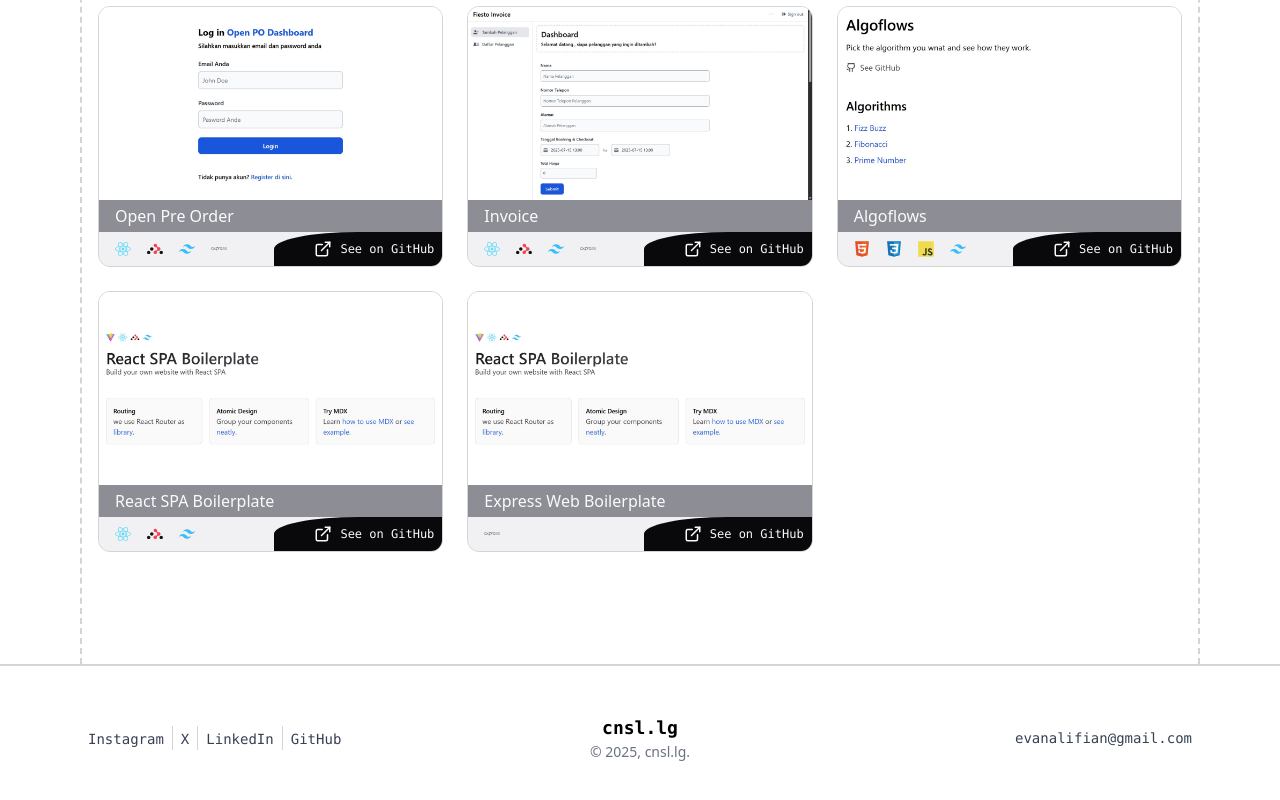
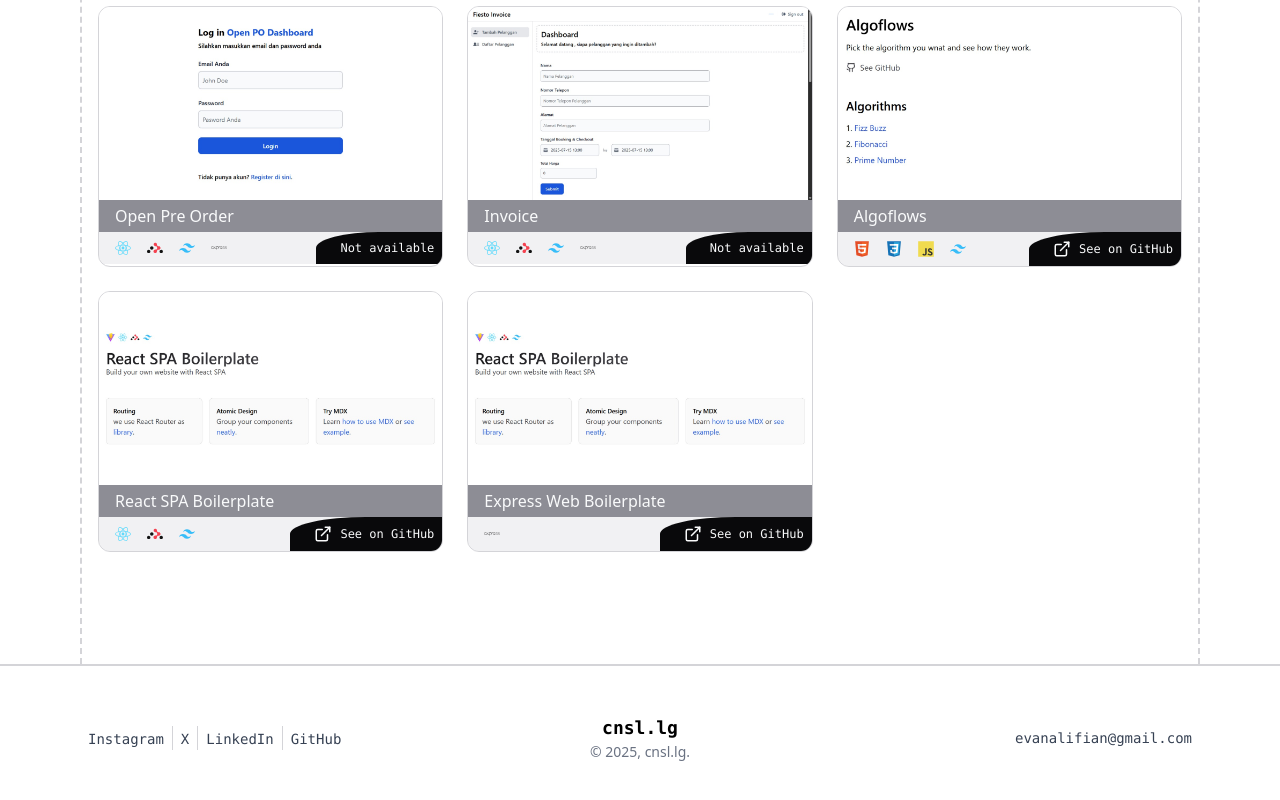
Before and after one commit to evanalifian/cnsl.lg-evanalifian, a React (Vite) app: page / in a window 1280 px wide. Shown: the part 1246-2046 px from the top of the page. Built offline with nearby package versions, Linux system fonts and the light colour scheme.

Commit message:
give a conditional compenent on github link

```diff
--- a/src/components/ui/CardProject.jsx
+++ b/src/components/ui/CardProject.jsx
@@ -22,15 +22,29 @@
             />
           ))}
         </div>
-        <a
-          href={project.github}
-          target="_blank"
-          className="inline-flex items-center gap-x-2 rounded-tl-[50%] bg-zinc-950 p-2 pl-10 font-mono text-xs text-gray-50"
-        >
-          <ExternalLink size={18} />
-          See on GitHub
-        </a>
+        <GithubProject github={project.github} />
       </div>
     </div>
   );
 }
+
+function GithubProject({ github }) {
+  if (github) {
+    return (
+      <a
+        href={github}
+        target="_blank"
+        className="inline-flex items-center gap-x-2 rounded-tl-[50%] bg-zinc-950 p-2 pl-6 font-mono text-xs text-gray-50"
+      >
+        <ExternalLink size={18} />
+        See on GitHub
+      </a>
+    );
+  } else {
+    return (
+      <span className="inline-flex cursor-not-allowed items-center gap-x-2 rounded-tl-[50%] bg-zinc-950 p-2 pl-6 font-mono text-xs text-gray-50">
+        Not available
+      </span>
+    );
+  }
+}
```
